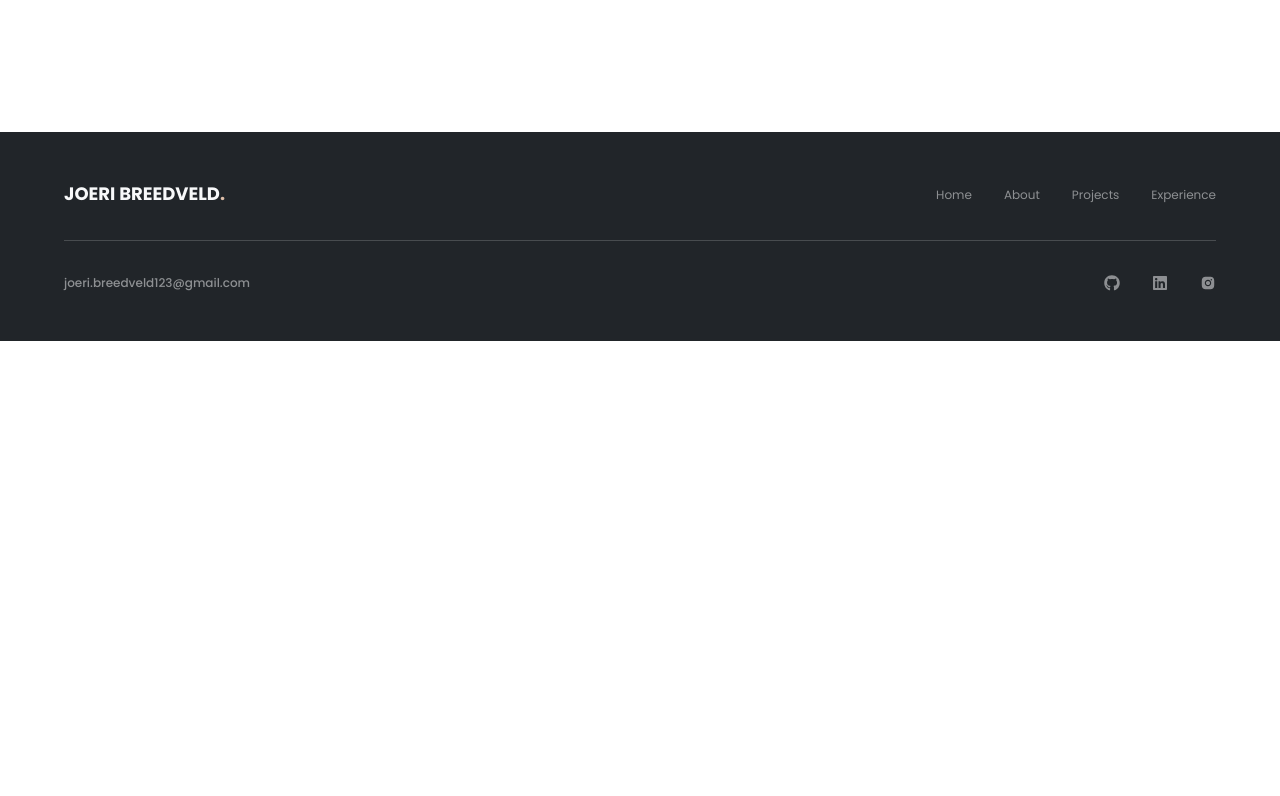
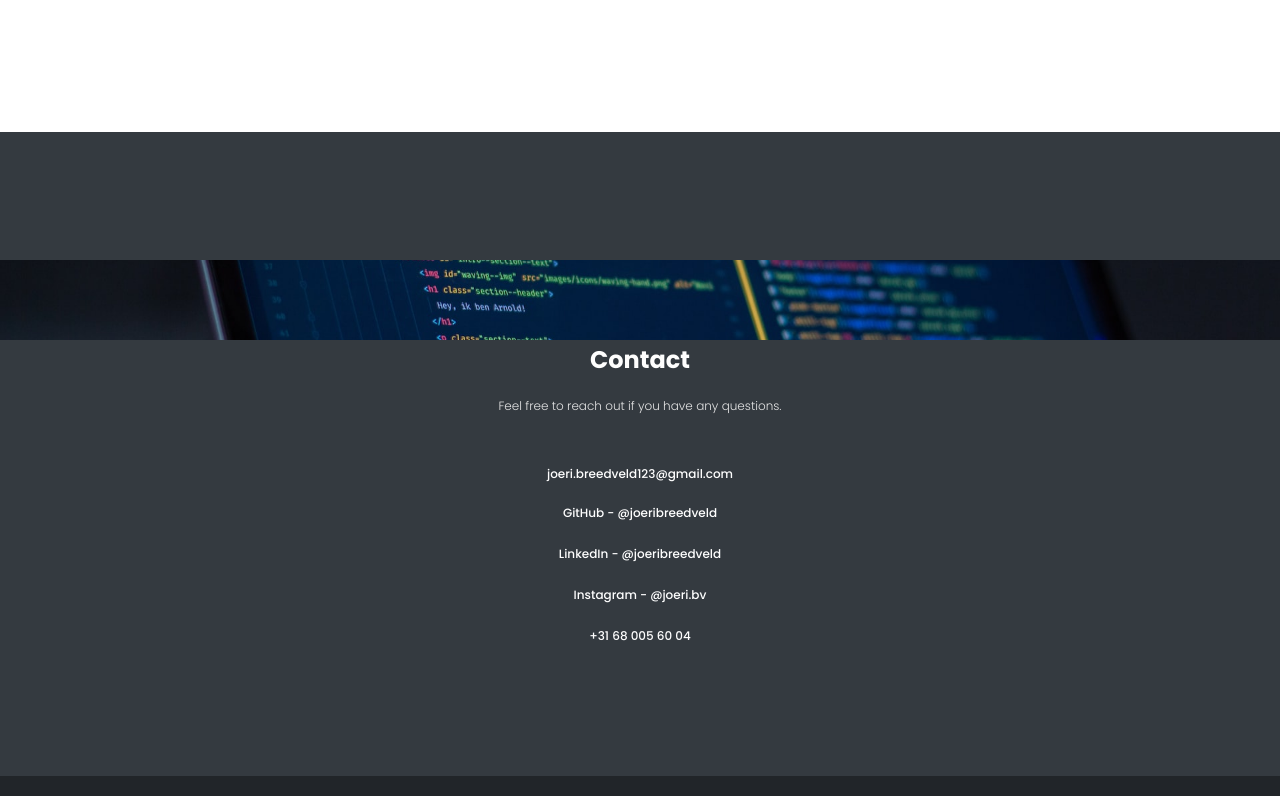
Before and after one commit to joeribreedveld/portfolio-website-v6, a Next.js app: page / in a window 1280 px wide. Shown: the part 1444-2240 px from the top of the page. Before the commit the page ends 1785 px from the top, so only its background shows below. Built offline with nearby package versions, Linux system fonts and the light colour scheme.

Commit message:
feat(contact): start on making contact section

```diff
--- /dev/null
+++ b/src/components/sections/Contact/Contact.tsx
@@ -0,0 +1,55 @@
+// Imports
+import Link from "next/link";
+import Image from "next/image";
+
+// Functions
+const Contact = () => (
+  <section className="section-padding-y bg-[#343A40]">
+    <div className="relative h-20 w-full">
+      <Image
+        src="/img/hero-bg.jpg"
+        alt="Placeholder image"
+        className="object-cover"
+        fill
+      />
+    </div>
+    <div className="page-width flex flex-col gap-12">
+      <section className="flex flex-col items-center gap-4">
+        <h2 className="font-bold text-[#FEFEFE]">Contact</h2>
+        <p className="text-xs font-light text-[#E5E5E5]">
+          Feel free to reach out if you have any questions.
+        </p>
+      </section>
+      <ul className="flex flex-col items-center gap-4">
+        <li>
+          <p className="text-xs font-medium text-[#FEFEFE]">
+            joeri.breedveld123@gmail.com
+          </p>
+        </li>
+        <li>
+          <Link href="/" className="text-xs font-medium text-[#FEFEFE]">
+            GitHub - @joeribreedveld
+          </Link>
+        </li>
+        <li>
+          <Link href="/" className="text-xs font-medium text-[#FEFEFE]">
+            LinkedIn - @joeribreedveld
+          </Link>
+        </li>
+        <li>
+          <Link href="/" className="text-xs font-medium text-[#FEFEFE]">
+            Instagram - @joeri.bv
+          </Link>
+        </li>
+        <li>
+          <Link href="/" className="text-xs font-medium text-[#FEFEFE]">
+            +31 68 005 60 04
+          </Link>
+        </li>
+      </ul>
+    </div>
+  </section>
+);
+
+// Exports
+export default Contact;
--- a/src/pages/index.tsx
+++ b/src/pages/index.tsx
@@ -3,6 +3,7 @@ import { type NextPage } from "next";
 import Head from "next/head";
 import Footer from "~/components/common/Footer/Footer";
 import Navbar from "~/components/common/Navbar/Navbar";
+import Contact from "~/components/sections/Contact/Contact";
 import Hero from "~/components/sections/Hero/Hero";
 import Projects from "~/components/sections/Projects/Projects";
 
@@ -18,6 +19,7 @@ const Home: NextPage = () => (
     <main className="min-h-screen">
       <Hero />
       <Projects />
+      <Contact />
     </main>
     <Footer />
   </>
```
